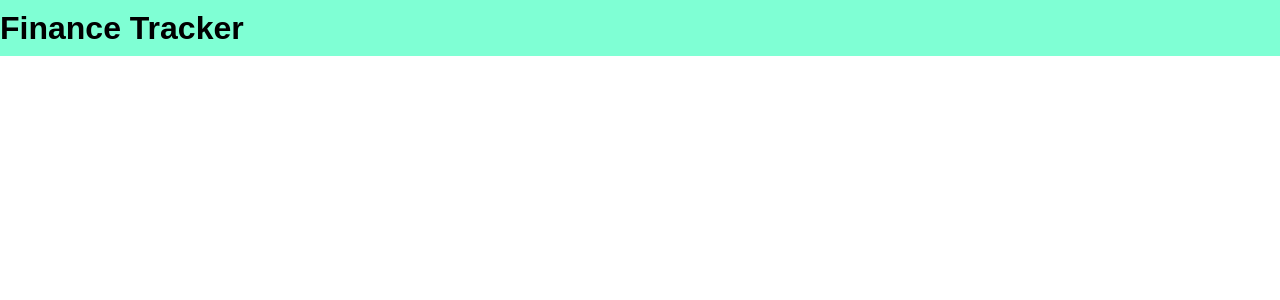
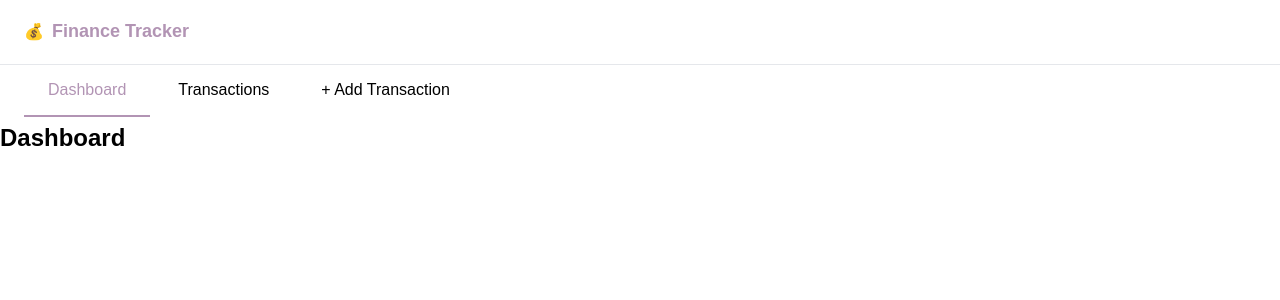
Before and after one commit to Kshitijkumavat/Finance-Tracker-GHW, a React (Vite) app: page / in a window 1280 px wide. Shown: the top 300 px of the page. Built offline with nearby package versions, Linux system fonts and the light colour scheme.

Commit message:
Navbar Updated and Components Added

```diff
--- a/src/App.module.css
+++ b/src/App.module.css
@@ -1,3 +1,87 @@
-.heading{
-  background-color: aquamarine;
+.app{
+  min-height: 100vh;
+  background: var(--background-secondary);
+  display: flex;
+  flex-direction: column;
 }
+
+.nav{
+  background: var(--background-primary);
+  border-bottom: 1px solid var(--border-color);
+  box-shadow: var(--shadow-sm);
+  position: sticky;
+  top: 0;
+  z-index: var(--z-header);
+}
+
+.navBrand{
+  display: flex;
+  align-items: center;
+  gap: var(--spacing-sm);
+  padding: var(--spacing-md) var(--spacing-lg);
+  border-bottom: 1px solid var(--border-light);
+}
+
+.navLogo{
+  font-size: var(--font-size-xl);
+}
+
+.navTitle{
+  margin: 0;
+  font-size: var(--font-size-lg);
+  font-weight: 700;
+  color: var(--primary-color);
+}
+
+.navLinks {
+  display: flex;
+  gap: var(--spacing-xs);
+  padding: 0 var(--spacing-lg);
+  overflow-x: auto;
+}
+
+.navLink {
+  padding: var(--spacing-md) var(--spacing-lg);
+  font-size: var(--font-size-base);
+  font-weight: 500;
+  color: var(--text-color-secondary);
+  background: transparent;
+  border: none;
+  border-bottom: 2px solid transparent;
+  cursor: pointer;
+  transition: var(--transition-base);
+  white-space: nowrap;
+}
+
+.navLink:hover {
+  color: var(--primary-color);
+  background: var(--background-secondary);
+}
+
+.navLinkActive {
+  color: var(--primary-color);
+  border-bottom-color: var(--primary-color);
+}
+
+@media (max-width: 768px) {
+  .nav {
+    position: static;
+  }
+
+  .navBrand {
+    padding: var(--spacing-sm) var(--spacing-md);
+  }
+
+  .navTitle {
+    font-size: var(--font-size-base);
+  }
+
+  .navLinks {
+    padding: 0 var(--spacing-md);
+  }
+
+  .navLink {
+    padding: var(--spacing-sm) var(--spacing-md);
+    font-size: var(--font-size-sm);
+  }
+}
--- a/src/App.tsx
+++ b/src/App.tsx
@@ -1,12 +1,49 @@
+import { useState } from 'react';
 import styles from './App.module.css'
+import Dashboard from './components/Dashboard';
+import Transactions from './components/Transactions';
+import TransactionForm from './components/TransactionForm';
 
+type View = 'dashboard' | 'transactions' | 'add';
 function App() {
+  const [currentView, setCurrentView] = useState<View>('dashboard');
 
   return (
-    <>
-      <h1 className={styles.heading}>Finance Tracker</h1>
-    </>
-  )
+    <main className={styles.app}>
+      <nav className={styles.navbar}>
+        <div className={styles.navBrand}>
+          <span className={styles.logo}>💰</span>
+          <h1 className={styles.navTitle}>Finance Tracker</h1>
+        </div>
+        <div className={styles.navLinks}>
+          <button
+           className={`${styles.navLink} ${currentView === "dashboard" ? styles.navLinkActive : "" }`}
+           onClick={() => setCurrentView("dashboard")}
+          >
+            Dashboard
+          </button>
+          <button
+           className={`${styles.navLink} ${currentView === "transactions" ? styles.navLinkActive : "" }`}
+           onClick={() => setCurrentView("transactions")}
+          >
+            Transactions
+          </button>
+          <button
+           className={`${styles.navLink} ${currentView === "add" ? styles.navLinkActive : "" }`}
+           onClick={() => setCurrentView("add")}
+          >
+            + Add Transaction
+          </button>
+        </div>
+      </nav>
+
+      <section className={styles.main}>
+        {currentView === 'dashboard' && <Dashboard />}
+        {currentView === 'transactions' && <Transactions />}
+        {currentView === 'add' && <TransactionForm />}
+      </section>
+    </main>
+  );
 }
 
 export default App
--- /dev/null
+++ b/src/components/Dashboard.tsx
@@ -0,0 +1,9 @@
+const Dashboard = () => {
+  return (
+    <div>
+        <h1>Dashboard</h1>
+    </div>
+  )
+}
+
+export default Dashboard
--- /dev/null
+++ b/src/components/TransactionForm.tsx
@@ -0,0 +1,9 @@
+const TransactionForm = () => {
+  return (
+    <div>
+        <h1>TransactionForm</h1>
+    </div>
+  )
+}
+
+export default TransactionForm
--- /dev/null
+++ b/src/components/Transactions.tsx
@@ -0,0 +1,9 @@
+const Transactions = () => {
+  return (
+    <div>
+        <h1>Transactions</h1>
+    </div>
+  )
+}
+
+export default Transactions
```
